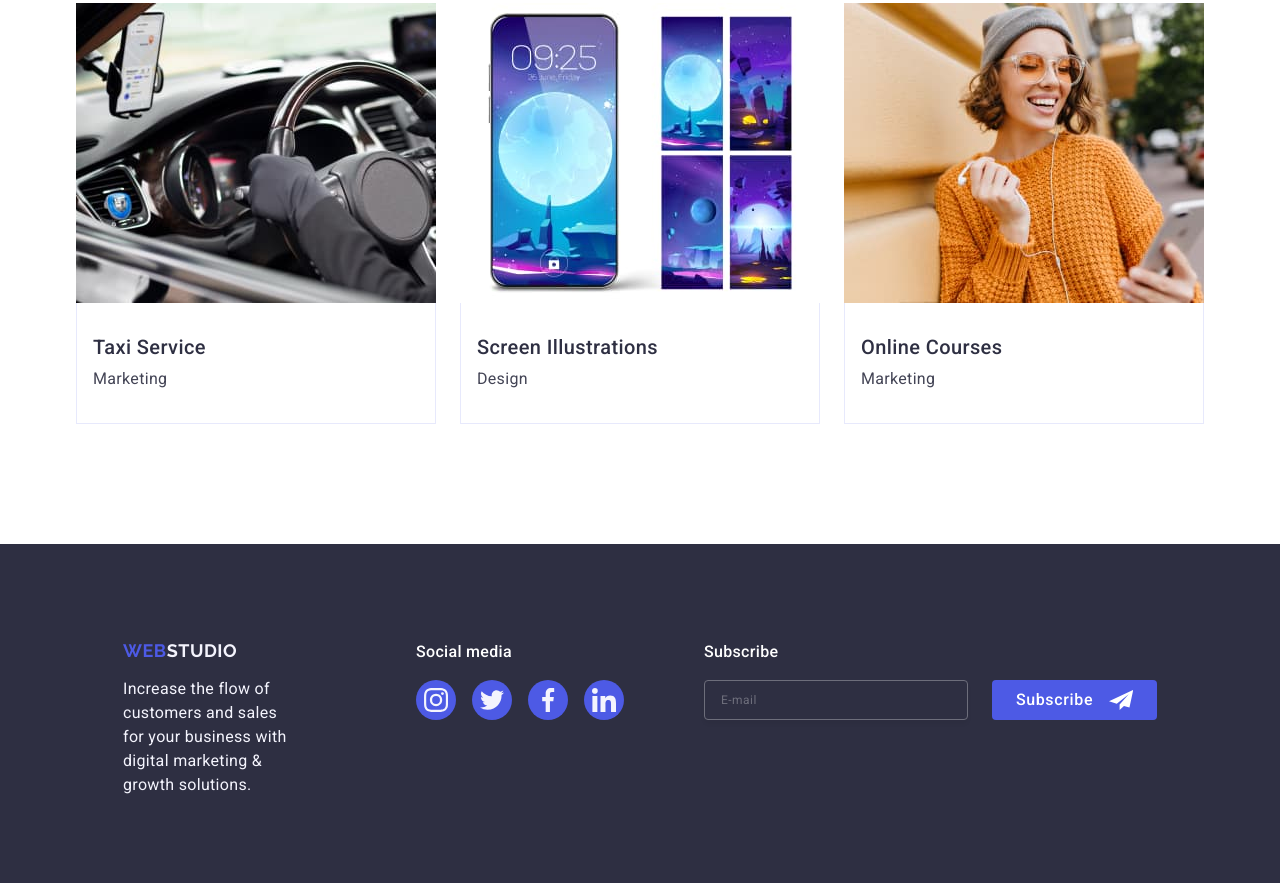
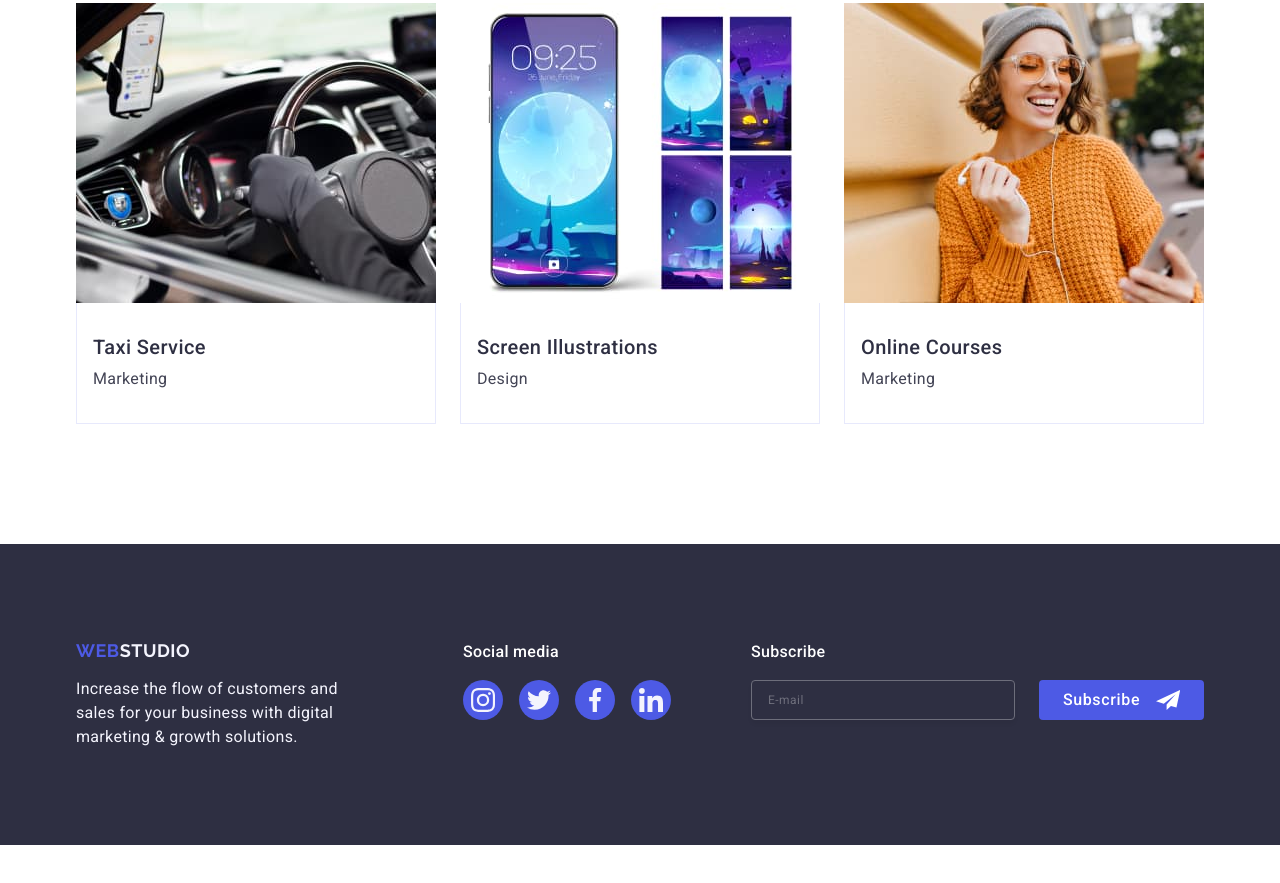
Before and after one commit to Serhii-Diahil/goit-markup-hw-06, a plain HTML site: page index.html in a window 1280 px wide. Shown: the part 2639-3522 px from the top of the page. After the commit the page ends 3484 px from the top, so only its background shows below. Drawn offline with nearby package versions, Linux system fonts and the light colour scheme.

Commit message:
final-version

```diff
--- a/css/styles.css
+++ b/css/styles.css
@@ -73,6 +73,7 @@ address {
     padding: 0 15px;
   }
 }
+/*-----------------------*/
 
 /*--------HEADER----------*/
 .header {
@@ -141,7 +142,6 @@ address {
     display: flex;
     align-items: center;
     gap: 40px;
-    /* position: relative; */
   }
 
   .nav-link {
@@ -216,6 +216,7 @@ address {
     letter-spacing: 0.02em;
   }
 }
+/*-----------------------*/
 
 /*------ mobile-menu ------*/
 
@@ -274,7 +275,6 @@ address {
   display: flex;
   flex-direction: column;
   gap: 40px;
-  /* margin-bottom: 168px; */
 }
 
 .mobile-menu-nav-link {
@@ -342,6 +342,7 @@ address {
     display: none;
   }
 }
+/*-----------------------*/
 
 /*---------HERO----------*/
 
@@ -357,6 +358,7 @@ address {
   background-size: cover;
   padding: 72px 52px;
   max-width: 320px;
+  margin: 0 auto;
 }
 
 @media screen and (-webkit-min-device-pixel-ratio: 2),
@@ -482,6 +484,7 @@ address {
     background-color: #404bbf;
   }
 }
+/*-----------------------*/
 
 /*---------MENU----------*/
 
@@ -569,6 +572,7 @@ address {
     font-weight: 400;
   }
 }
+/*-----------------------*/
 
 /*----------TEAM----------*/
 .team {
@@ -592,11 +596,11 @@ address {
   display: flex;
   flex-wrap: wrap;
   align-items: center;
-  /* justify-content: center; */
   gap: 72px;
 }
 
 .team-item {
+  margin: 0 auto;
   border-radius: 0 0 4px 4px;
   background-color: #ffffff;
   box-shadow: 0 2px 1px 0 rgba(46, 47, 66, 0.08),
@@ -698,6 +702,7 @@ address {
     width: calc((100% - 3 * 24) / 4);
   }
 }
+/*-----------------------*/
 
 /*--------PORTFOLIO------*/
 
@@ -809,6 +814,7 @@ address {
     transition: transform 250ms cubic-bezier(0.4, 0, 0.2, 1);
   }
 }
+/*-----------------------*/
 
 /*-------FOOTER---------*/
 
@@ -949,12 +955,9 @@ address {
 }
 
 @media screen and (min-width: 768px) {
-  .footer {
-    padding: 96px 108px;
-  }
-
   .footer-container {
     justify-content: flex-start;
+    padding: 0px 108px;
   }
 
   .footer-link-logo {
@@ -975,7 +978,6 @@ address {
   .footer-container {
     padding: 0px 15px;
     gap: 0;
-    /* display: flex; */
     flex-wrap: nowrap;
   }
 
@@ -1010,10 +1012,10 @@ address {
     border-color: #31d0aa;
   }
 }
-
 /*-----------------------*/
 
 /*--------MODAL------------*/
+
 .backdrop {
   width: 100%;
   height: 100%;
@@ -1250,3 +1252,4 @@ address {
     background-color: #404bbf;
   }
 }
+/*-----------------------*/
```
